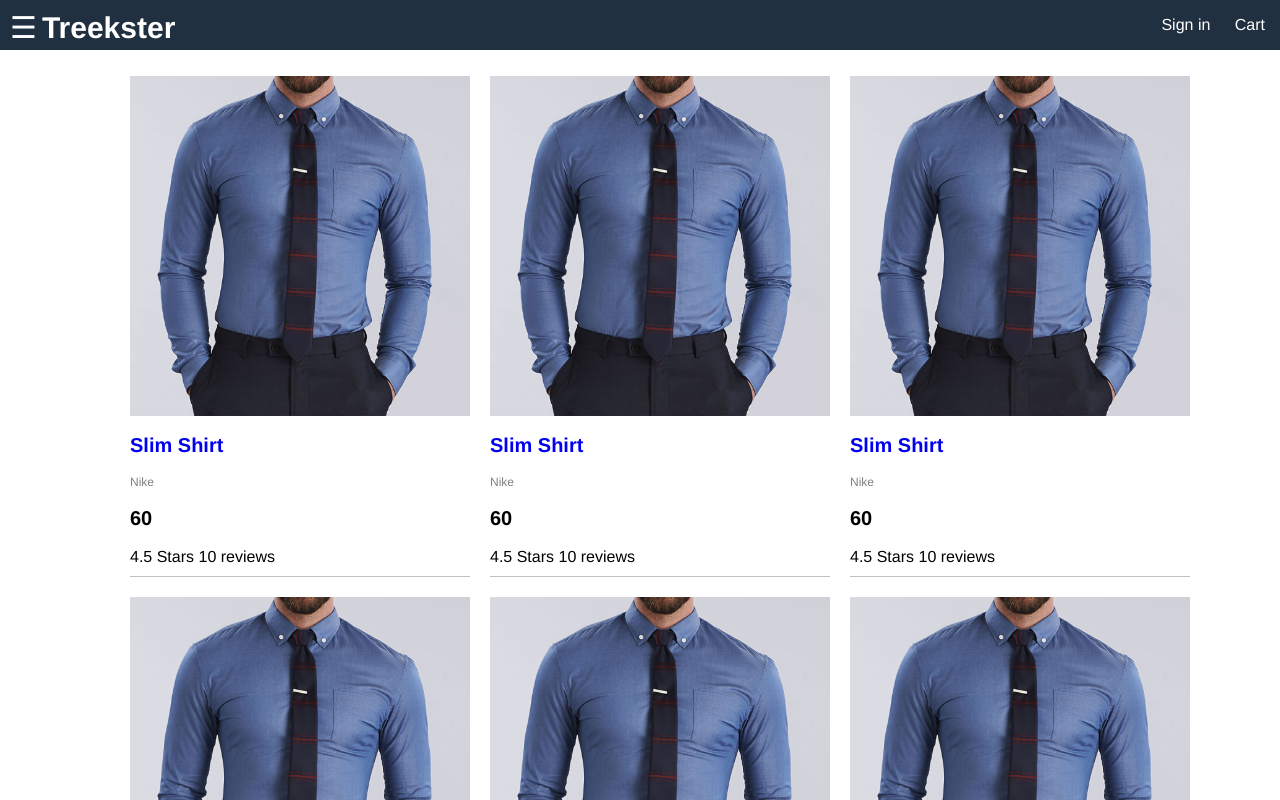
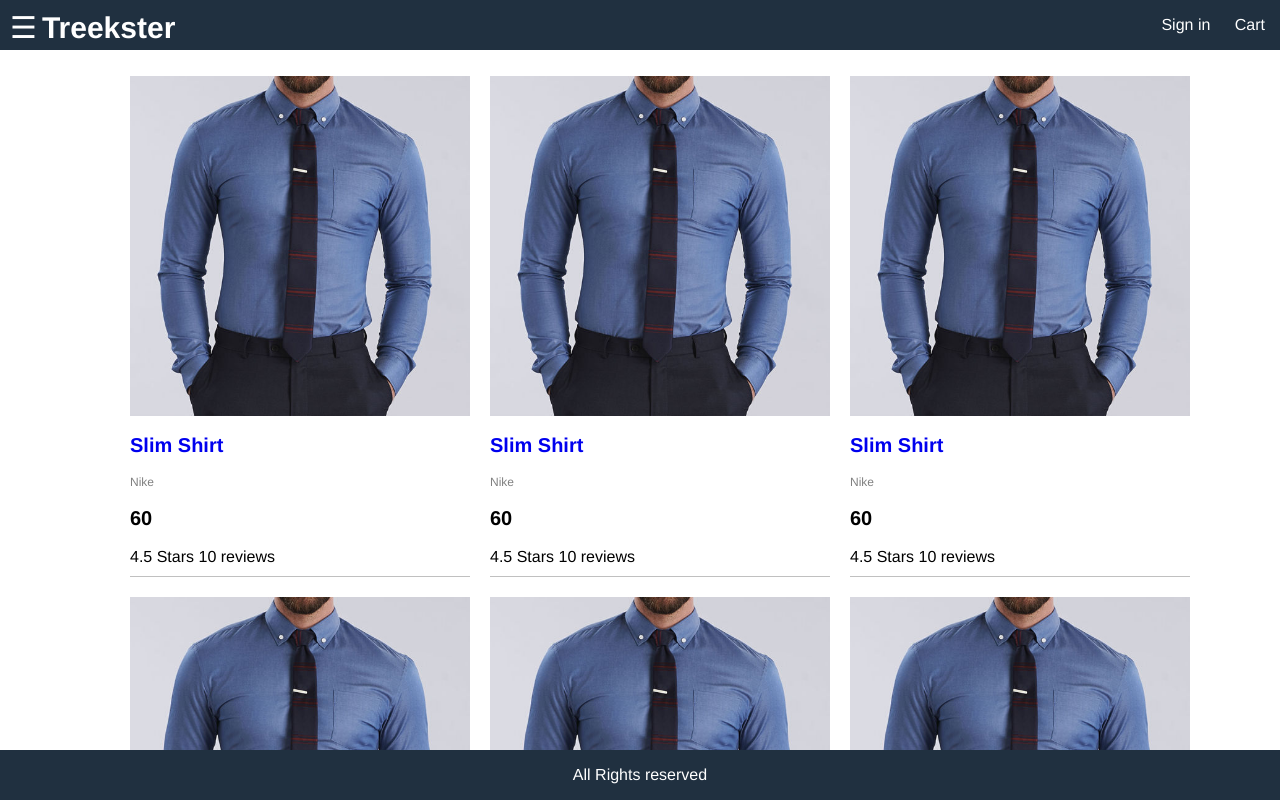
Before and after one commit to Tduncan14/reactzon, a React (Create React App) app in the folder frontend/: page / in a window 1280 px wide. Shown: the top 800 px of the page. Built offline with nearby package versions, Linux system fonts and the light colour scheme.

Commit message:
keep moving forward

```diff
--- a/frontend/src/Components/Header.js
+++ b/frontend/src/Components/Header.js
@@ -1,4 +1,7 @@
-import React,{Component} from 'react'
+import React,{Component} from 'react';
+import {BrowserRouter as Router, Link,Switch,Route} from 'react-router-dom';
+import HomeScreen from './HomeScreen';
+import ProductScreen from './ProductScreen';
 
 
 
@@ -17,12 +20,13 @@
 
     return(
 
+
         <header  className="header">
         <div className="brand">
             <button onClick={this.props.openMenu}>
                 &#9776;
             </button>
-         <a href="index.html">Treekster</a>
+         <Link to="/">Treekster</Link>
         </div>
 
         <div className="header-links">
@@ -30,7 +34,11 @@
             <a href="cart.html"> Cart</a>
 
         </div>
+
     </header>
+
+
+
 
     )
 
--- a/frontend/src/Components/Main.js
+++ b/frontend/src/Components/Main.js
@@ -4,6 +4,9 @@
 import{BrowserRouter as Router,Route,Link} from 'react-router-dom';
 import HomeScreen from './HomeScreen';
 import ProductScreen from './ProductScreen';
+import Header from './Header';
+import Footer from './Footer';
+import Aside from './Aside';
 
 class Main extends Component {
 
@@ -14,16 +17,9 @@
 
 
     return(
-        <Router>
-        <main class="main">
-
-        <div class="content">
-            <Route exact true path ="/" component={HomeScreen} />
-            <Route exact true path ="/products/:id" component={ProductScreen}/>
-
-           </div>
-        </main>
-        </Router>
+      <div className="grid-container">
+          <Route exact path to="/" component={HomeScreen} />
+      </div>
     )
   }
 }
```
Also changed, not shown: frontend/src/App.js (+6 -1 lines).
